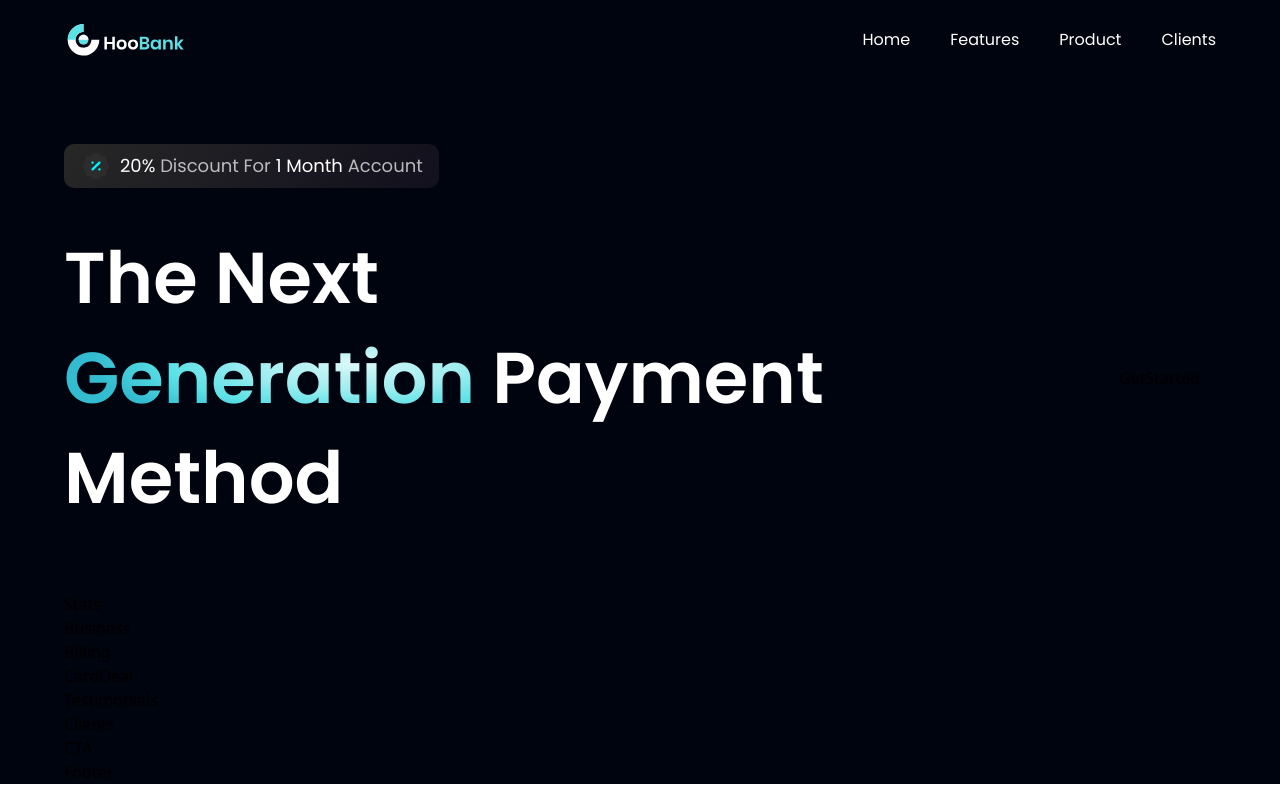
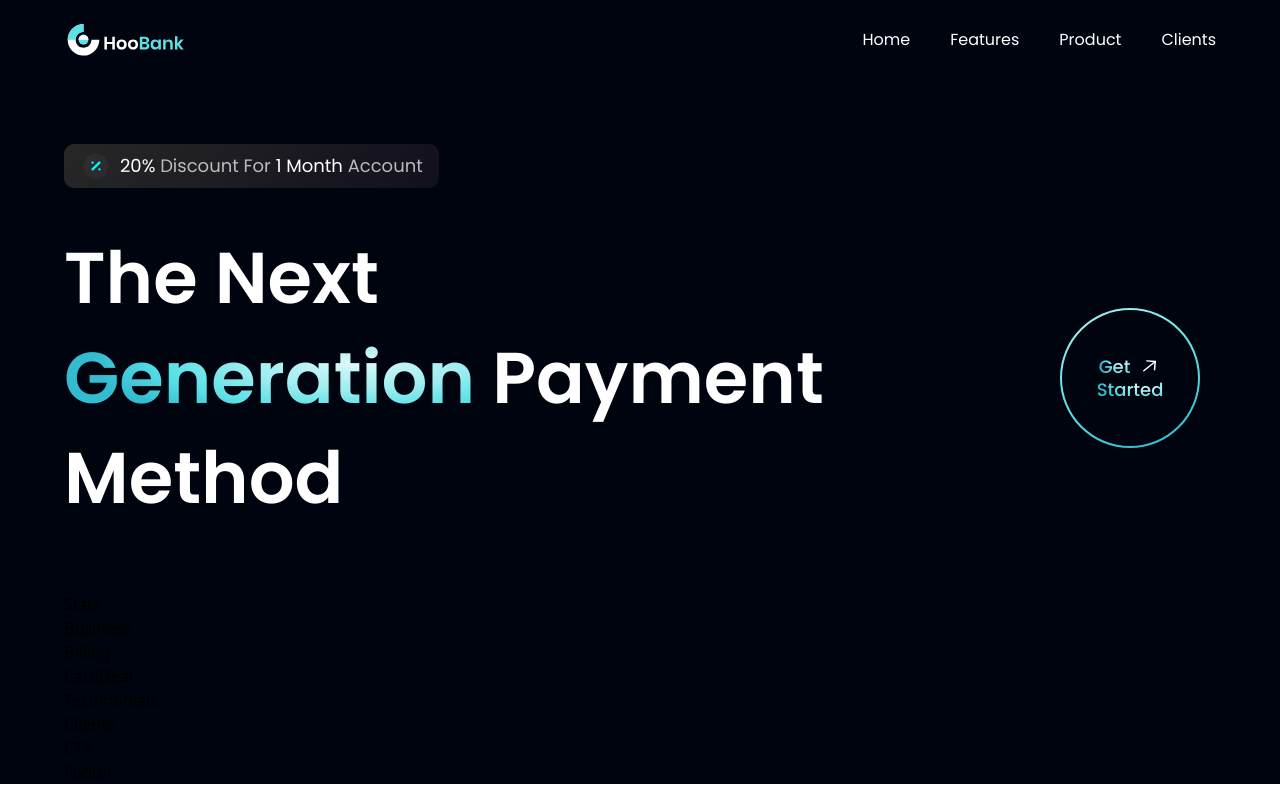
Before and after one commit to Ivandamien/superbank, a React (Vite) app: page / in a window 1280 px wide. Built offline with nearby package versions, Linux system fonts and the light colour scheme.

Commit message:
Getting started complete

```diff
--- a/src/components/GetStarted.jsx
+++ b/src/components/GetStarted.jsx
@@ -3,7 +3,20 @@
 import { arrowUp } from '../assets'
 const GetStarted = () => {
   return (
-    <div>GetStarted</div>
+    <div className={`${styles.flexCenter} w-[140px] h-[140px] rounded-full bg-blue-gradient p-[2px] cursor-pointer`}>
+      <div className={`${styles.flexCenter} flex-col bg-primary w-[100%] h-[100%] rounded-full`}>
+        <div className={`${styles.flexStart} flex-row`}>
+          <p className='font-poppins font-medium text-[18px] leading-[23px] mr-2'>
+            <span className='text-gradient'>Get</span>
+          </p>
+            <img src={ arrowUp} alt="arrowup" className='w-[23px] h-[23px] object-contain' />
+        </div>
+        <p className='font-poppins font-medium text-[18px] leading-[23px]'>
+            <span className='text-gradient'>Started</span>
+          </p>
+      </div>
+
+    </div>
   )
 }
 
```
